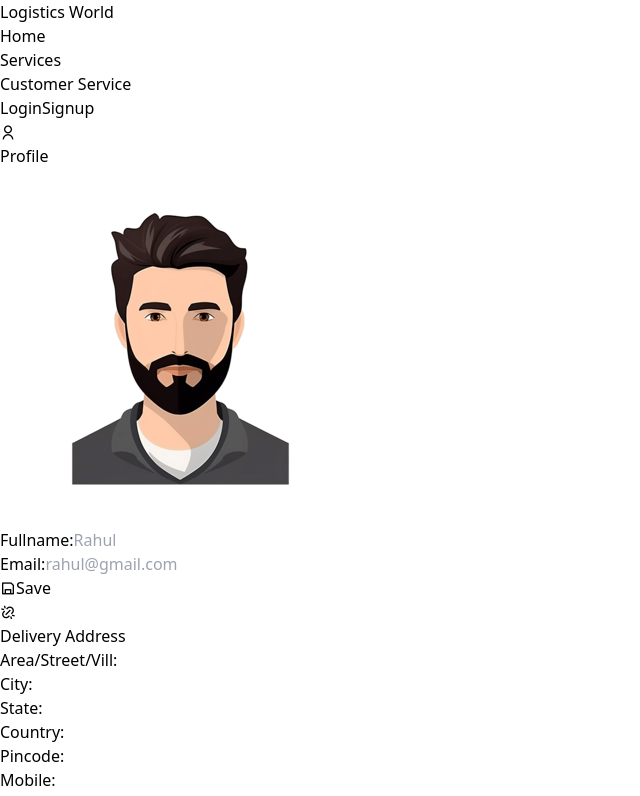
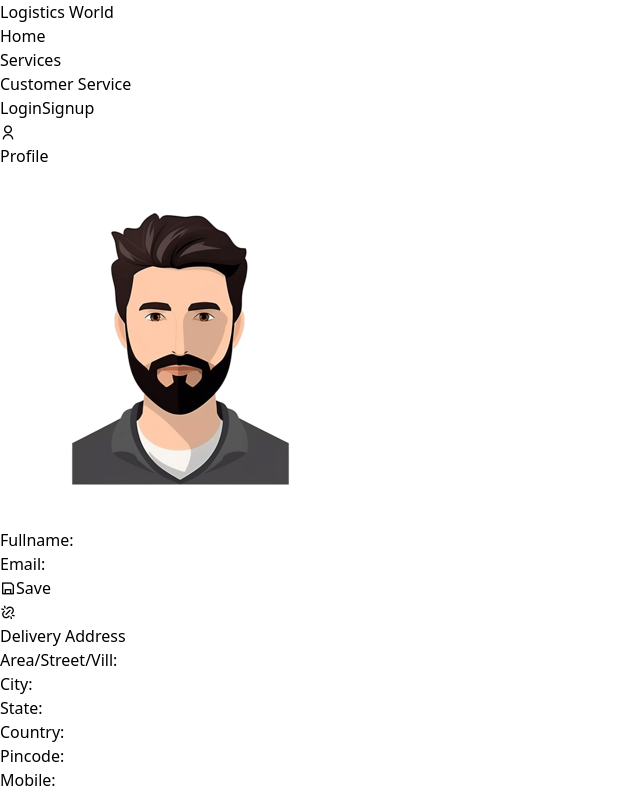
Before and after one commit to Rahul-Yadav99/Logistics-World, a React (Vite) app: page /profile in a window 1280 px wide. Shown: the top 796 px of the page, without its empty margins (0-640 px from the left). Built offline with nearby package versions, Linux system fonts and the light colour scheme; no server answers.

Commit message:
first commit

```diff
--- a/src/components/Profile.jsx
+++ b/src/components/Profile.jsx
@@ -18,7 +18,6 @@ const Profile = () => {
               <input
                 required
                 name="fullname"
-                placeholder="Rahul"
                 className="p-3 border mt-3 border-gray-300 rounded"
               />
             </div>
@@ -27,7 +26,6 @@ const Profile = () => {
               <input
                 required
                 name="email"
-                placeholder="rahul@gmail.com"
                 className="mt-3 p-3 border border-gray-300 rounded"
               />
             </div>
```
